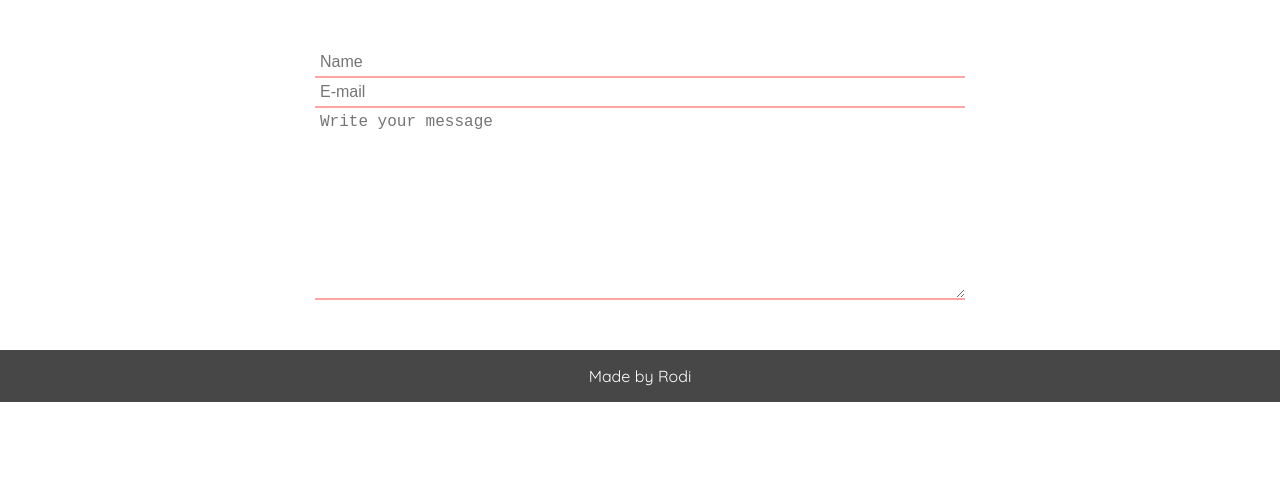
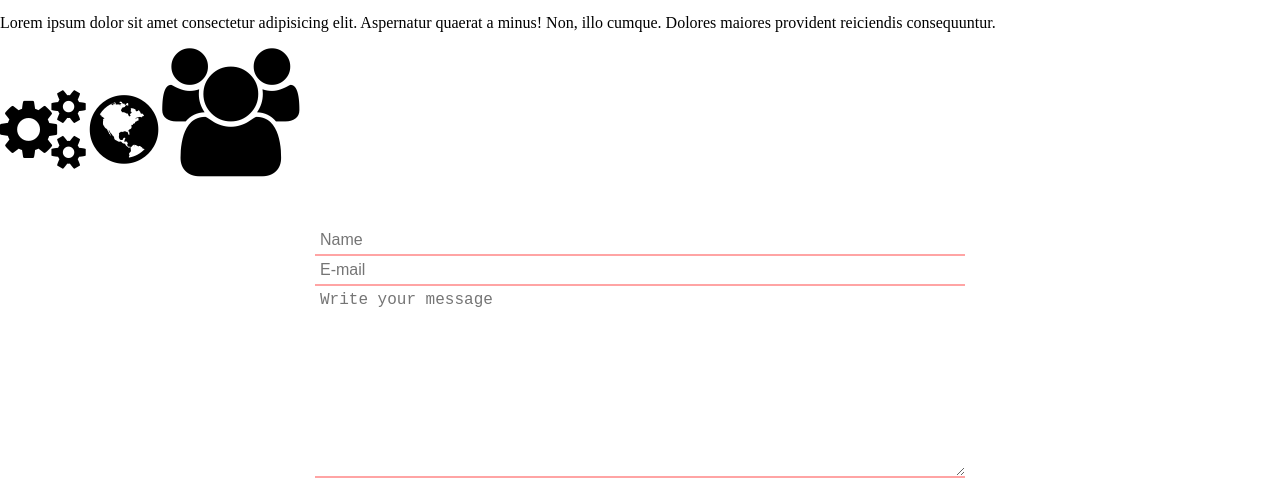
Before and after one commit to rodiw/placeholder, a plain HTML site: page index.html in a window 1280 px wide. Shown: the part 515-996 px from the top of the page. Before the commit the page ends 917 px from the top, so only its background shows below. Drawn offline with Linux system fonts and the light colour scheme.

Commit message:
added Font-awesome and also added som incons to the index file

```diff
--- a/index.html
+++ b/index.html
@@ -5,6 +5,8 @@
     <meta name="viewport" content="width=device-width, initial-scale=1.0">
     <meta http-equiv="X-UA-Compatible" content="ie=edge">
     <title>Start-up</title>
+    <link href="https://maxcdn.bootstrapcdn.com/font-awesome/4.7.0/css/font-awesome.min.css" rel="stylesheet" integrity="sha384-wvfXpqpZZVQGK6TAh5PVlGOfQNHSoD2xbE+QkPxCAFlNEevoEH3Sl0sibVcOQVnN"
+    crossorigin="anonymous">
     <link rel="stylesheet" href="styles.css">
 </head>
 <body>
@@ -26,6 +28,10 @@
             </p>
         </div>
         <div class="info">
+            <p>Lorem ipsum dolor sit amet consectetur adipisicing elit. Aspernatur quaerat a minus! Non, illo cumque. Dolores maiores provident reiciendis consequuntur.</p>
+            <i class="fa fa-cogs fa-5x" aria-hidden="true"></i>
+            <i class="fa fa-globe fa-5x" aria-hidden="true"></i>
+            <i class="fa fa-users big-icon" aria-hidden="true"></i>
 
         </div>
 
--- a/styles.css
+++ b/styles.css
@@ -81,6 +81,9 @@ span {
     color: rgb(255, 136, 136);
 }
 
+.big-icon {
+    font-size: 128px;
+}
 .contact {
     padding: 50px 0px;
 }
@@ -89,7 +92,6 @@ span {
         display: flex;
         justify-content: center;
         background-color: #1a1a1a;
-        opacity: 0.8;
         font-family: 'Quicksand', sans-serif;
         color: white;
 }
```
